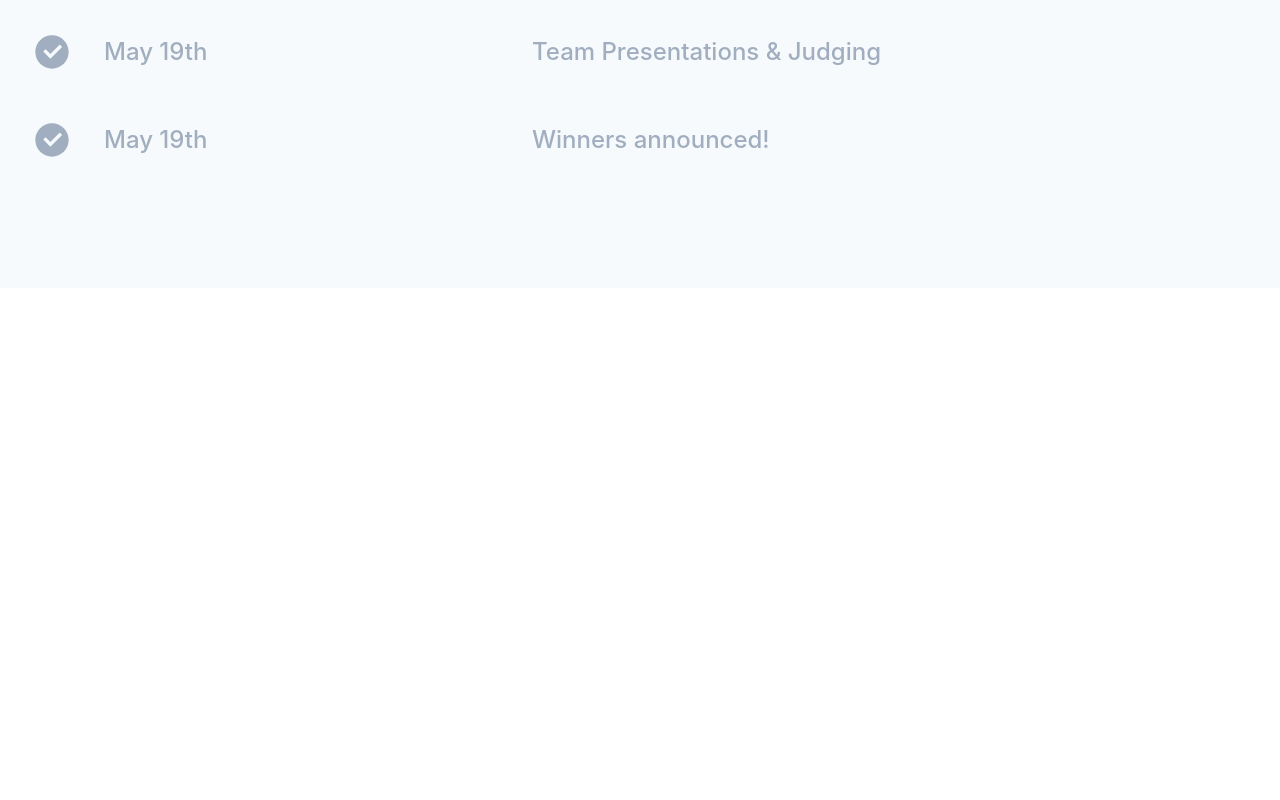
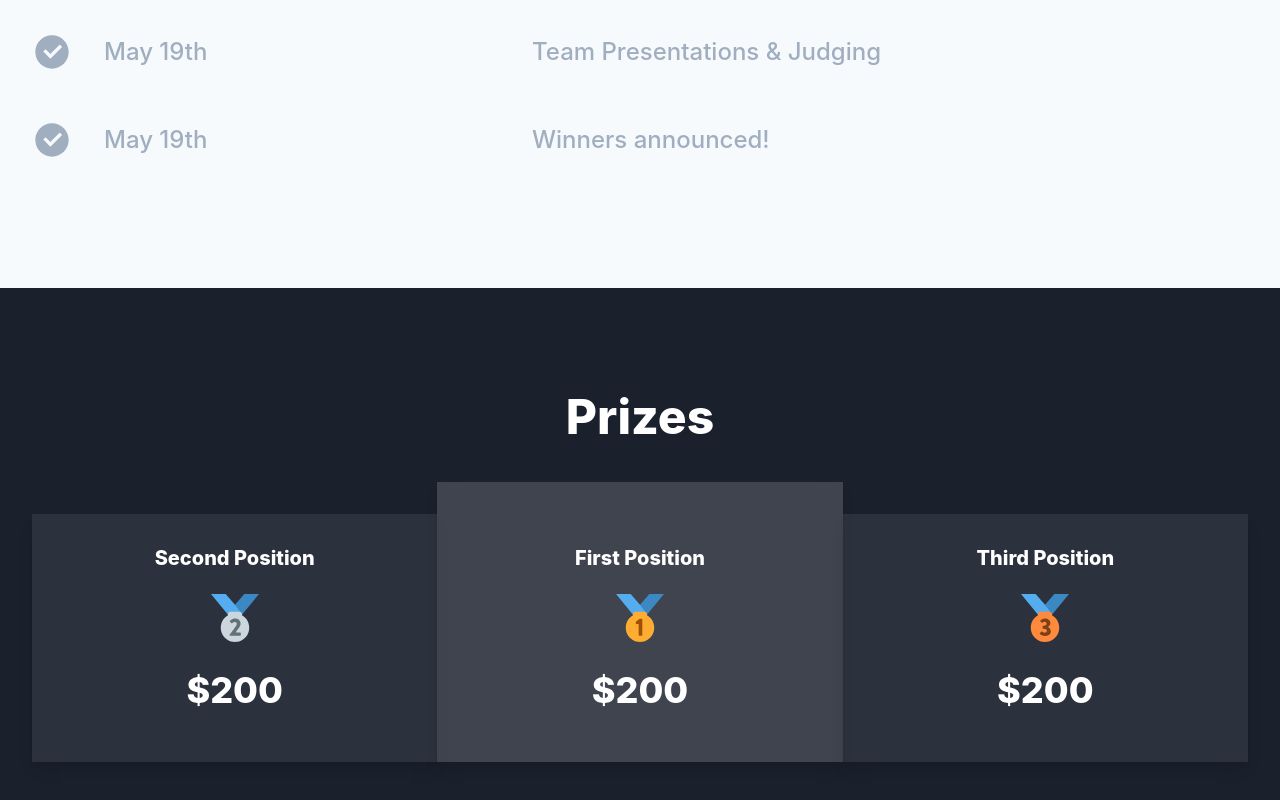
Before and after one commit to chakra-ui/hackathon, a Next.js app: page / in a window 1280 px wide. Shown: the part 3430-4230 px from the top of the page. Before the commit the page ends 3718 px from the top, so only its background shows below. Built offline with nearby package versions, Linux system fonts and the light colour scheme.

Commit message:
feat: built prize section

```diff
--- a/pages/index.tsx
+++ b/pages/index.tsx
@@ -1,5 +1,6 @@
 import { Goal } from '../src/components/Goal';
 import { LogoGrid } from '../src/components/LogoGrid';
+import { Prizes } from '../src/components/Prizes';
 import { Rounds } from '../src/components/Rounds';
 import { Timeline } from '../src/components/Timeline';
 
@@ -10,6 +11,7 @@ export default function Home() {
       <Goal />
       <Rounds />
       <Timeline />
+      <Prizes />
     </div>
   );
 }
--- a/src/components/Icons.tsx
+++ b/src/components/Icons.tsx
@@ -75,3 +75,84 @@ export const Check = (props: HTMLChakraProps<'svg'>) => (
     />
   </chakra.svg>
 );
+
+export const FirstPosition = (props: HTMLChakraProps<'svg'>) => (
+  <chakra.svg
+    width='48'
+    height='48'
+    viewBox='0 0 48 48'
+    fill='currentColor'
+    {...props}
+  >
+    <path
+      d='M24 10.6667L14.6666 0H0L18.6666 22.6666L34.028 16.3333L24 10.6667Z'
+      fill='#55ACEE'
+    />
+    <path
+      d='M33.3333 0L24 10.6667L31.1867 20.416L32.8227 18.4306L48 0H33.3333Z'
+      fill='#3B88C3'
+    />
+    <path
+      d='M30.94 21.368C31.0466 21.0787 31.1146 20.7707 31.1146 20.444C31.1146 18.972 29.92 17.7773 28.448 17.7773H19.5586C18.0853 17.7773 16.892 18.972 16.892 20.444C16.892 20.7707 16.9586 21.0787 17.0666 21.368C12.7226 23.8027 9.78131 28.444 9.78131 33.7773C9.77998 41.632 16.148 48 24.0026 48C31.8573 48 38.2253 41.632 38.2253 33.7773C38.2253 28.444 35.2839 23.8027 30.94 21.368Z'
+      fill='#FFAC33'
+    />
+    <path
+      d='M25.872 24.8003H23.5773L19.9373 27.643C19.8626 27.7176 19.788 27.9176 19.788 28.0163V29.587C19.788 29.835 19.988 30.059 20.2373 30.059H22.6306V41.2776C22.6306 41.5283 22.8306 41.7509 23.104 41.7509H25.872C26.12 41.7509 26.32 41.5269 26.32 41.2776V25.2723C26.32 25.0243 26.1213 24.8003 25.872 24.8003Z'
+      fill='#9E5200'
+    />
+  </chakra.svg>
+);
+
+export const SecondPosition = (props: HTMLChakraProps<'svg'>) => (
+  <chakra.svg
+    width='48'
+    height='48'
+    viewBox='0 0 48 48'
+    fill='currentColor'
+    {...props}
+  >
+    <path
+      d='M24 10.6667L14.6667 0H0L18.6667 22.6667L34.028 16.3333L24 10.6667Z'
+      fill='#55ACEE'
+    />
+    <path
+      d='M33.3333 0L24 10.6667L31.1867 20.416L32.8227 18.4307L48 0H33.3333Z'
+      fill='#3B88C3'
+    />
+    <path
+      d='M30.94 21.368C31.0467 21.0787 31.1147 20.7707 31.1147 20.444C31.1147 18.972 29.92 17.7773 28.448 17.7773H19.5587C18.0853 17.7773 16.892 18.972 16.892 20.444C16.892 20.7707 16.9587 21.0787 17.0667 21.368C12.7227 23.8027 9.78134 28.444 9.78134 33.7773C9.78001 41.632 16.148 48 24.0027 48C31.8573 48 38.2253 41.632 38.2253 33.7773C38.2253 28.444 35.284 23.8027 30.94 21.368Z'
+      fill='#CCD6DD'
+    />
+    <path
+      d='M29.336 38.5614H24.612C25.7827 36.9161 27.828 34.2494 28.6253 32.8268C29.224 31.6548 29.5973 30.9081 29.5973 29.5868C29.5973 26.8188 27.504 24.5508 23.9387 24.5508C20.972 24.5508 18.952 26.9934 18.952 26.9934C18.7773 27.1934 18.8027 27.4921 18.9773 27.6428L20.4987 29.1881C20.6973 29.3881 20.9973 29.3881 21.196 29.1881C21.6693 28.6641 22.592 27.9414 23.6133 27.9414C25.0093 27.9414 25.808 28.7881 25.808 29.7361C25.808 30.4334 25.484 31.1321 25.16 31.6308C23.688 33.8734 19.9987 38.8854 18.5533 40.7801V41.2788C18.5533 41.5294 18.752 41.7521 19.0267 41.7521H29.336C29.584 41.7521 29.8093 41.5281 29.8093 41.2788V39.0361C29.8107 38.7854 29.584 38.5614 29.336 38.5614Z'
+      fill='#627077'
+    />
+  </chakra.svg>
+);
+
+export const ThirdPosition = (props: HTMLChakraProps<'svg'>) => (
+  <chakra.svg
+    width='48'
+    height='48'
+    viewBox='0 0 48 48'
+    fill='currentColor'
+    {...props}
+  >
+    <path
+      d='M24 10.6667L14.6667 0H0L18.6667 22.6667L34.028 16.3333L24 10.6667Z'
+      fill='#55ACEE'
+    />
+    <path
+      d='M33.3333 0L24 10.6667L31.1867 20.416L32.8227 18.4307L48 0H33.3333Z'
+      fill='#3B88C3'
+    />
+    <path
+      d='M30.94 21.368C31.0466 21.0787 31.1146 20.7707 31.1146 20.444C31.1146 18.972 29.92 17.7773 28.448 17.7773H19.5586C18.0853 17.7773 16.892 18.972 16.892 20.444C16.892 20.7707 16.9586 21.0787 17.0666 21.368C12.7226 23.8027 9.78131 28.444 9.78131 33.7773C9.77998 41.632 16.148 48 24.0026 48C31.8573 48 38.2253 41.632 38.2253 33.7773C38.2253 28.444 35.284 23.8027 30.94 21.368Z'
+      fill='#FF8A3B'
+    />
+    <path
+      d='M18.828 39.1335L20.3987 37.5629C20.572 37.3869 20.8227 37.3629 21.0214 37.5122C21.0214 37.5122 22.5667 38.6602 23.7627 38.6602C24.836 38.6602 25.9334 37.7629 25.9334 36.6655C25.9334 35.5682 24.8107 34.6469 22.9667 34.6469H22.1147C21.8667 34.6469 21.6427 34.4229 21.6427 34.1735V32.1042C21.6427 31.8295 21.8667 31.6309 22.1147 31.6309H22.9667C24.712 31.6309 25.6334 30.7842 25.6334 29.7122C25.6334 28.6389 24.712 27.8429 23.6387 27.8429C22.5414 27.8429 21.844 28.4162 21.4707 28.8389C21.2947 29.0389 20.9974 29.0389 20.7987 28.8655L19.2774 27.3695C19.076 27.1935 19.1014 26.8962 19.2774 26.7215C19.2774 26.7215 21.3214 24.5269 24.0374 24.5269C26.9294 24.5269 29.4227 26.2975 29.4227 29.0895C29.4227 31.0082 27.976 32.4295 26.8547 32.9522V33.0282C28.0267 33.5269 29.8707 35.0722 29.8707 37.2162C29.8707 39.9335 27.5027 41.9789 24.0614 41.9789C20.9227 41.9789 19.3254 40.4322 18.8027 39.7602C18.652 39.5815 18.6787 39.3069 18.828 39.1335Z'
+      fill='#7C4119'
+    />
+  </chakra.svg>
+);
--- /dev/null
+++ b/src/components/Prizes.tsx
@@ -0,0 +1,102 @@
+import { Box, Flex, Heading, Icon, SimpleGrid, VStack } from '@chakra-ui/react';
+import * as React from 'react';
+import { FirstPosition, SecondPosition, ThirdPosition } from './Icons';
+
+export interface PrizeCardProps {
+  name: string;
+  prize: string;
+  icon: React.ElementType;
+  bg: string;
+  maxW: string;
+  paddingTop: string;
+}
+
+export const PrizeCard = (props: PrizeCardProps) => {
+  const { name, icon, prize, bg, maxW, paddingTop, ...rest } = props;
+
+  return (
+    <Box
+      bg={bg}
+      position='relative'
+      px='6'
+      pb='6'
+      pt={paddingTop}
+      overflow='hidden'
+      shadow='lg'
+      maxW={maxW}
+      width='100%'
+      {...rest}
+    >
+      <VStack spacing={6}>
+        <Heading
+          as='h4'
+          size='md'
+          fontWeight='extrabold'
+          color='secondaryHeading'
+        >
+          {name}
+        </Heading>
+        <Icon aria-hidden as={icon} fontSize='5xl' />
+      </VStack>
+      <Flex align='flex-end' justify='center' fontWeight='extrabold' my='8'>
+        <Heading
+          size='xl'
+          fontWeight='inherit'
+          lineHeight='0.9em'
+          color='secondaryHeading'
+        >
+          {prize}
+        </Heading>
+      </Flex>
+    </Box>
+  );
+};
+
+export const Prizes = () => (
+  <Box as='section' bg='secondaryBg' py='16' px={{ base: '4', md: '8' }}>
+    <Box py='8'>
+      <Heading
+        size='2xl'
+        lineHeight='short'
+        fontWeight='extrabold'
+        color='secondaryHeading'
+        textAlign='center'
+      >
+        Prizes
+      </Heading>
+    </Box>
+    <SimpleGrid
+      columns={{ base: 1, lg: 3 }}
+      spacing={{ base: '8', lg: '0' }}
+      maxW='7xl'
+      mx='auto'
+      justifyItems='center'
+      alignItems='baseline'
+    >
+      <PrizeCard
+        icon={SecondPosition}
+        name='Second Position'
+        prize='$200'
+        bg='whiteAlpha.200'
+        maxW='md'
+        paddingTop='8'
+      />
+      <PrizeCard
+        icon={FirstPosition}
+        name='First Position'
+        prize='$200'
+        bg='whiteAlpha.300'
+        maxW='md'
+        paddingTop='16'
+      />
+      <PrizeCard
+        icon={ThirdPosition}
+        name='Third Position'
+        prize='$200'
+        bg='whiteAlpha.200'
+        maxW='md'
+        paddingTop='8'
+      />
+    </SimpleGrid>
+  </Box>
+);
```
